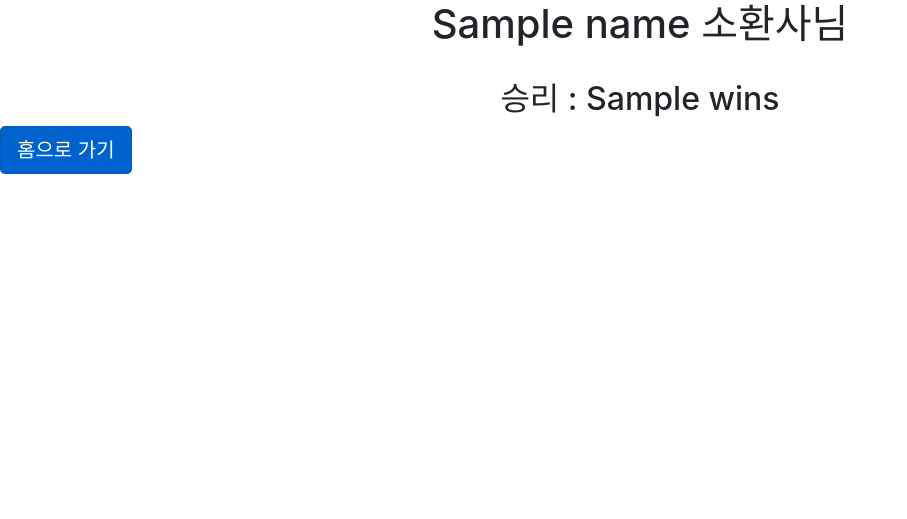
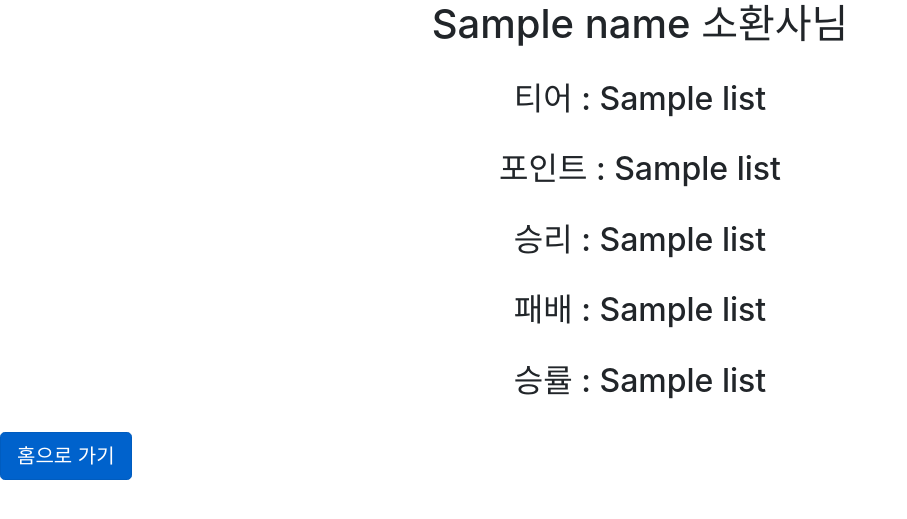
Before and after one commit to pjy0416/cloud9_python_flask, a Flask app: template templates/opggresult.html in a window 1280 px wide. Shown: the part 56-575 px from the top of the page, without its empty margins (0-907 px from the left). Run offline with Flask 2, Linux system fonts and the light colour scheme; the template is opened without the code that fills it: most values are stand-ins (such as "Sample title", 1, 10 or a date in 2020); some libraries are stand-ins or nearby versions.

Commit message:
fix : modify result

```diff
--- a/app.py
+++ b/app.py
@@ -80,5 +80,5 @@ def opggresult() :
     wins = bs4.select_one('div.TierInfo > span.WinLose > span.wins').text
     losses = bs4.select_one('div.TierInfo > span.WinLose > span.losses').text
     ratio = bs4.select_one('div.TierInfo > span.WinLose > span.winratio').text
-
-    return render_template("opggresult.html", name = name, wins = wins)
+    list =[tier,point,wins,losses,ratio]
+    return render_template("opggresult.html", name = name ,list = list)
--- a/templates/opggresult.html
+++ b/templates/opggresult.html
@@ -2,5 +2,10 @@
 {% block title %} 롤 전적 검색 {% endblock %}
 {% block body %}
 <h1 class="text-center"> {{name}} 소환사님 </h1> <br>
-<h2 class="text-center"> 승리 : {{wins}}</h2>
+<h2 class="text-center"> 티어 : {{list[0]}}</h2><br>
+<h2 class="text-center"> 포인트 : {{list[1]}}</h2><br>
+<h2 class="text-center"> 승리 : {{list[2]}}</h2><br>
+<h2 class="text-center"> 패배 : {{list[3]}}</h2><br>
+<h2 class="text-center"> 승률 : {{list[4]}}</h2><br>
+
 {% endblock %}
```
